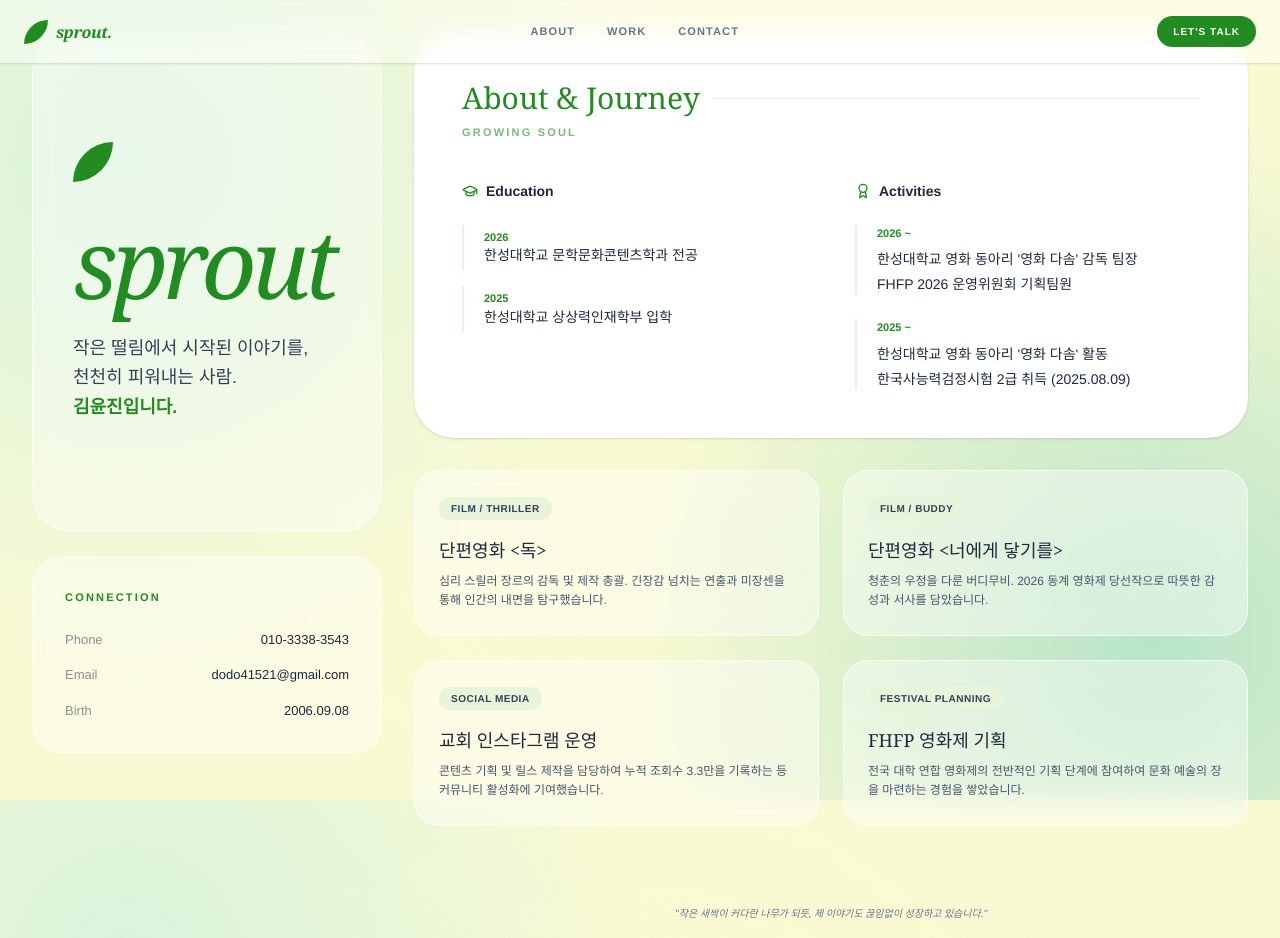
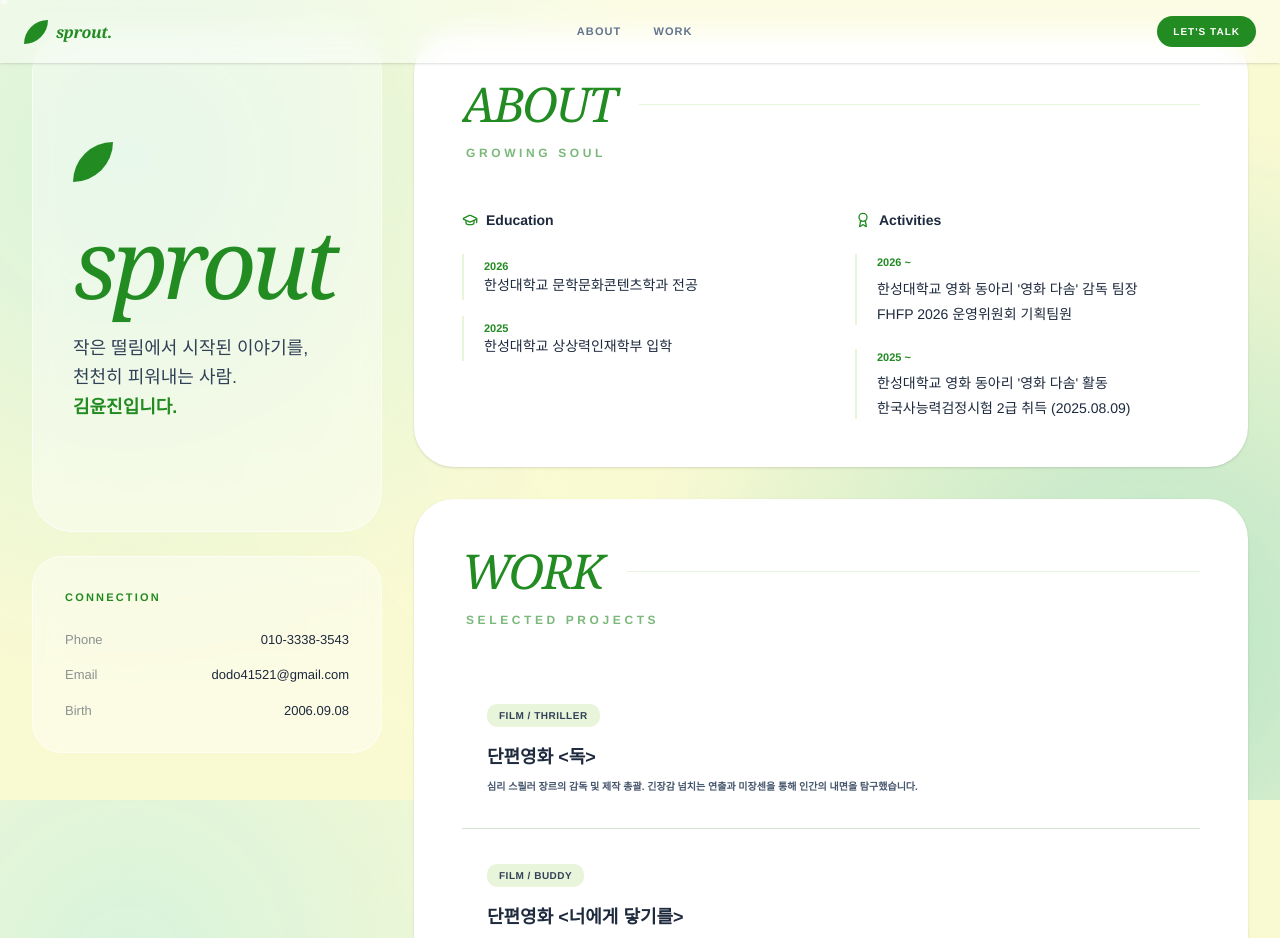
Before and after one commit to dodo41521/sprout, a React (Vite) app: page / in a window 1280 px wide. Shown: the top 938 px of the page. Built offline with nearby package versions, Linux system fonts and the light colour scheme.

Commit message:
feat: Improve project descriptions and add smooth scrolling
Refines the subtitle text for film projects and social media management to be more concise and descriptive. Enhances user experience by enabling smooth scrolling for anchor links.

```diff
--- a/src/App.tsx
+++ b/src/App.tsx
@@ -44,7 +44,7 @@ const PROJECTS: Project[] = [
     title: "단편영화 <독>",
     description: "심리 스릴러 장르의 감독 및 제작 총괄. 긴장감 넘치는 연출과 미장센을 통해 인간의 내면을 탐구했습니다.",
     detailTitle: "5분 단편 영화 <독> 제작",
-    subtitle: "2025년 1학기 한성대학교 영화제작 동아리 '영화 다솜' 에서 감독을 맡아 심리 스릴러 장르의\n<독> 을 제작을 하였습니다.",
+    subtitle: "2025년 1학기 한성대학교 영화제작 동아리 '영화 다솜' 감독\n심리 스릴러 장르의 단편영화 <독> 을 제작하였습니다.",
     period: "2025년 5월 1일 ~ 6월 30일",
     members: "6명",
     body: `시나리오 및 콘티 작성, 일촬표 작성, 촬영 디렉팅 등 작품 제작의 총괄을 맡았습니다.\n\n1학년으로서 첫 팀 작업이었고, 팀원 대부분이 선배여서 초반에는 역할 분배와 현장 운영에 서툶이 있었습니다. 하지만 촬영 딜레이를 방지하기 위해 디렉팅을 최대한 구체적으로 준비하였고 카메라 리허설이 어려운 장면의 경우, 촬영용 콘티를 추가 제작해 공유했습니다.\n\n그 결과 촬영 현장에서 큰 딜레이 없이 장면을 완성할 수 있었습니다. 이를 토대로 팀원 간의 소통과 감독의 디렉팅이 매우 중요함을 깨달았습니다. 이후에는 팀 운영과 사전 준비를 더욱 체계적으로 설계하는 데 기준을 두게 되었습니다.`,
@@ -60,7 +60,7 @@ const PROJECTS: Project[] = [
     title: "단편영화 <너에게 닿기를>",
     description: "청춘의 우정을 다룬 버디무비. 2026 동계 영화제 당선작으로 따뜻한 감성과 서사를 담았습니다.",
     detailTitle: "20분 단편 영화 <너에게 닿기를> 제작",
-    subtitle: "2025년 2학기 한성대학교 영화제작 동아리 '영화 다솜' 에서 감독을 맡아 버디무비 장르\n<너에게 닿기를> 을 제작을 하였습니다.",
+    subtitle: "2025년 2학기 한성대학교 영화제작 동아리 '영화 다솜' 감독\n단편영화 <너에게 닿기를> 을 제작하였습니다.",
     period: "2025년 9월 14일 ~ 12월 26일",
     members: "10명",
     body: `시나리오 및 콘티 작성, 일촬표 작성, 촬영 디렉팅 등 작품 제작의 총괄을 맡았습니다.\n\n제작 1에서 미숙한 점을 보완하기 위해 효율적인 역할 분배와 체계적인 팀 운영을 위해 노력하였고 장비 및 로케이션 협의, 편집에도 더욱 신경을 썼습니다.\n\n이를 통해 보다 완성도 있는 작품을 제작했고, 동아리 상영회 때 '동계 영화 당선작'에 선정되어 현재는 이 작품을 30분 이상의 영화로 추가 제작 중에 있습니다.`,
@@ -76,7 +76,7 @@ const PROJECTS: Project[] = [
     title: "교회 인스타그램 운영",
     description: "콘텐츠 기획 및 릴스 제작을 담당하여 누적 조회수 3.3만을 기록하는 등 커뮤니티 활성화에 기여했습니다.",
     detailTitle: "수산교회 청소년부 인스타그램 운영",
-    subtitle: "2025년부터 현재까지 수산교회 청소년부 인스타그램 계정을 운영하고 있습니다.",
+    subtitle: "수산교회 청소년부 미디어 교사 및 인스타그램 운영진\n콘텐츠 기획 및 릴스 제작을 총괄하고 있습니다.",
     period: "2025년 1월 5일 ~ 현재",
     members: "미리캔버스, VLLO",
     body: `수산 교회 청소년부에서 미디어 교사로 활동하며 청소년부 아카이브용으로 직접 인스타그램 계정을 만들어 온라인 주보, 예배 스케치, 릴스, 수련회 영상 편집 등을 제작 및 총괄하고 있습니다.\n\n현재 트렌드에 맞추어 릴스를 제작하여 최대 조회수 3.3만 회에 도달했고, 계정을 직접 운영함으로써 콘텐츠 기획 능력과 디자인 및 편집 실력이 향상되었습니다.`,
@@ -92,7 +92,7 @@ const PROJECTS: Project[] = [
     title: "FHFP 영화제 기획",
     description: "전국 대학 연합 영화제의 전반적인 기획 단계에 참여하여 문화 예술의 장을 마련하는 경험을 쌓았습니다.",
     detailTitle: "FHFP 2026 운영위원회 기획팀원",
-    subtitle: "전국 18개 이상의 대학의 영화 동아리들과 연합하여 영화제를 만드는 활동에\n기획팀원으로 활동하고 있습니다.",
+    subtitle: "전국 18개 이상의 대학 연합 FHFP 영화제 기획팀\n운영위원회 소속으로 영화제의 전반적인 기획을 담당합니다.",
     period: "2026.03 ~ 07",
     members: "운영진 전체",
     body: `여러 대학의 영화 동아리들이 하나의 목표를 위해 모여 영화제를 만들어가는 과정에 기획팀원으로 참여하며, 단순한 행사 준비를 넘어 다양한 사람들과의 협업과 소통을 경험하고 있습니다.\n\n각 학교마다 서로 다른 분위기와 제작 방식, 그리고 영화에 대한 관점이 존재하기 때문에 이를 조율하고 하나의 방향성으로 이끌어가는 과정은 쉽지 않지만, 그만큼 의미 있는 배움의 기회가 되고 있습니다.`,
@@ -105,14 +105,19 @@ const PROJECTS: Project[] = [
 ];
 
 const SectionTitle = ({ children, subtitle }: { children: React.ReactNode; subtitle?: string }) => (
-  <div className="mb-10 text-left">
+  <div className="mb-12 text-left group">
     <motion.h2
       initial={{ opacity: 0, y: 15 }}
       whileInView={{ opacity: 1, y: 0 }}
       viewport={{ once: true }}
-      className="text-3xl font-serif text-sprout-green mb-2 flex items-center gap-3 after:content-[''] after:h-[1px] after:flex-grow after:bg-sprout-accent"
+      className="text-4xl md:text-5xl font-serif italic text-sprout-green mb-4 flex items-center gap-6 after:content-[''] after:h-[1px] after:flex-grow after:bg-sprout-accent overflow-hidden relative"
     >
-      {children}
+      <span className="uppercase tracking-tighter relative z-10">{children}</span>
+      <motion.div
+        animate={{ x: ['-100%', '200%'] }}
+        transition={{ repeat: Infinity, duration: 3, ease: "linear" }}
+        className="absolute inset-0 bg-gradient-to-r from-transparent via-white/40 to-transparent w-full skew-x-12 z-0"
+      />
     </motion.h2>
     {subtitle && (
       <motion.p
@@ -120,7 +125,7 @@ const SectionTitle = ({ children, subtitle }: { children: React.ReactNode; subti
         whileInView={{ opacity: 1 }}
         viewport={{ once: true }}
         transition={{ delay: 0.2 }}
-        className="text-[11px] text-sprout-green/60 font-bold uppercase tracking-[0.2em]"
+        className="text-[12px] text-sprout-green/60 font-bold uppercase tracking-[0.3em] ml-1"
       >
         {subtitle}
       </motion.p>
@@ -128,19 +133,50 @@ const SectionTitle = ({ children, subtitle }: { children: React.ReactNode; subti
   </div>
 );
 
+const Sparkle = () => {
+  const sparkles = Array.from({ length: 15 });
+  return (
+    <div className="fixed inset-0 pointer-events-none z-0 overflow-hidden">
+      {sparkles.map((_, i) => (
+        <motion.div
+          key={i}
+          initial={{
+            opacity: 0,
+            x: Math.random() * 100 + "%",
+            y: Math.random() * 100 + "%",
+            scale: Math.random() * 0.5 + 0.5
+          }}
+          animate={{
+            opacity: [0, 0.4, 0],
+            y: ["-5%", "5%"],
+            scale: [0.5, 1, 0.5]
+          }}
+          transition={{
+            duration: Math.random() * 3 + 2,
+            repeat: Infinity,
+            delay: Math.random() * 5,
+            ease: "easeInOut"
+          }}
+          className="absolute w-1 h-1 bg-white rounded-full blur-[1px]"
+        />
+      ))}
+    </div>
+  );
+};
+
 const Card: React.FC<{ project: Project; onClick: () => void }> = ({ project, onClick }) => (
   <motion.div
     layoutId={`card-${project.id}`}
     onClick={onClick}
-    whileHover={{ y: -5, backgroundColor: "rgba(255, 255, 255, 0.95)" }}
-    className="glass p-6 rounded-[25px] transition-colors flex flex-col h-full group cursor-pointer"
+    whileHover={{ x: 10, backgroundColor: "rgba(255, 255, 255, 0.5)" }}
+    className="p-6 rounded-[20px] transition-all flex flex-col group cursor-pointer border border-transparent"
   >
     <div className="flex-1">
       <span className="inline-block px-3 py-1 bg-sprout-accent text-slate-700 text-[10px] font-bold rounded-[10px] mb-4 uppercase tracking-wider">
         {project.badge}
       </span>
-      <h3 className="text-lg font-serif mb-2 text-slate-800 group-hover:text-sprout-green transition-colors">{project.title}</h3>
-      <p className="text-slate-600 leading-relaxed text-[12px]">{project.description}</p>
+      <h3 className="text-lg font-bold mb-2 text-slate-800 group-hover:text-sprout-green transition-colors">{project.title}</h3>
+      <p className="text-slate-600 leading-relaxed text-[10px] font-bold">{project.description}</p>
     </div>
   </motion.div>
 );
@@ -166,8 +202,8 @@ const ProjectModal = ({ project, onClose }: { project: Project; onClose: () => v
               <span className="inline-block px-3 py-1 bg-sprout-accent text-slate-700 text-[10px] font-bold rounded-[10px] mb-4 uppercase tracking-wider">
                 {project.badge}
               </span>
-              <h2 className="text-[32px] md:text-[44px] font-serif text-slate-900 mb-4 tracking-tight leading-tight">{project.detailTitle}</h2>
-              <div className="text-lg text-sprout-green font-medium leading-relaxed italic border-l-2 border-sprout-accent pl-4 font-sans">
+              <h2 className="text-[32px] md:text-[44px] font-bold text-slate-900 mb-4 tracking-tight leading-tight">{project.detailTitle}</h2>
+              <div className="text-[16px] text-sprout-green font-bold leading-relaxed border-l-2 border-sprout-accent pl-4 font-sans">
                 {project.subtitle.split("\n").map((line, i) => (
                   <p key={i}>{line}</p>
                 ))}
@@ -244,7 +280,6 @@ const Navbar = () => (
     <div className="hidden md:flex items-center gap-8 text-[11px] font-bold uppercase tracking-widest text-slate-500">
       <a href="#about" className="hover:text-sprout-green transition-colors">About</a>
       <a href="#work" className="hover:text-sprout-green transition-colors">Work</a>
-      <a href="#contact" className="hover:text-sprout-green transition-colors">Contact</a>
     </div>
     <button className="bg-sprout-green text-white text-[10px] uppercase tracking-widest px-4 py-2 rounded-full font-bold hover:bg-slate-800 transition-colors">
       Let's Talk
@@ -257,6 +292,7 @@ export default function App() {
 
   return (
     <div className="pt-24 p-4 md:p-8 selection:bg-sprout-green selection:text-white">
+      <Sparkle />
       <Navbar />
       <div className="max-w-7xl mx-auto lg:grid lg:grid-cols-[350px_1fr] gap-8 items-start">
 
@@ -280,9 +316,8 @@ export default function App() {
             </p>
           </motion.section>
 
-          {/* Contact Card (Connection) */}
+          {/* Contact Card (Connection) - Restored */}
           <motion.div
-            id="contact"
             initial={{ opacity: 0, y: 20 }}
             animate={{ opacity: 1, y: 0 }}
             transition={{ delay: 0.3 }}
@@ -315,9 +350,9 @@ export default function App() {
             initial={{ opacity: 0, y: 20 }}
             animate={{ opacity: 1, y: 0 }}
             transition={{ delay: 0.5 }}
-            className="bg-white rounded-[40px] p-8 md:p-12 shadow-sm"
+            className="bg-white rounded-[40px] p-8 md:p-12 shadow-sm scroll-mt-28"
           >
-            <SectionTitle subtitle="Growing Soul">About & Journey</SectionTitle>
+            <SectionTitle subtitle="Growing Soul">About</SectionTitle>
 
             <div className="grid md:grid-cols-2 gap-12">
               <div className="space-y-8">
@@ -365,14 +400,19 @@ export default function App() {
           </motion.section>
 
           {/* Work Section */}
-          <section id="work" className="space-y-6">
-            <div className="grid grid-cols-1 md:grid-cols-2 gap-6">
-              {PROJECTS.map(project => (
-                <Card
-                  key={project.id}
-                  project={project}
-                  onClick={() => setSelectedProject(project)}
-                />
+          <section id="work" className="bg-white rounded-[40px] p-8 md:p-12 shadow-sm scroll-mt-28">
+            <SectionTitle subtitle="Selected Projects">Work</SectionTitle>
+            <div className="flex flex-col">
+              {PROJECTS.map((project, index) => (
+                <React.Fragment key={project.id}>
+                  <Card
+                    project={project}
+                    onClick={() => setSelectedProject(project)}
+                  />
+                  {index < PROJECTS.length - 1 && (
+                    <div className="h-[1px] w-full bg-sprout-green/20 my-2" />
+                  )}
+                </React.Fragment>
               ))}
             </div>
           </section>
@@ -382,7 +422,7 @@ export default function App() {
             <p className="font-serif italic text-slate-500 normal-case tracking-normal mb-4">
               "작은 새싹이 커다란 나무가 되듯, 제 이야기도 끊임없이 성장하고 있습니다."
             </p>
-            &copy; 2026 Kim Yoon-jin. All Rights Reserved. (v1.4.0)
+            &copy; 2026 Kim Yoon-jin. All Rights Reserved. (v1.4.6)
           </footer>
         </div>
       </div>
--- a/src/index.css
+++ b/src/index.css
@@ -13,6 +13,9 @@
 }
 
 @layer base {
+  html {
+    scroll-behavior: smooth;
+  }
   body {
     @apply text-slate-800 font-sans antialiased min-h-screen bg-sprout-yellow;
     background-image:
```
